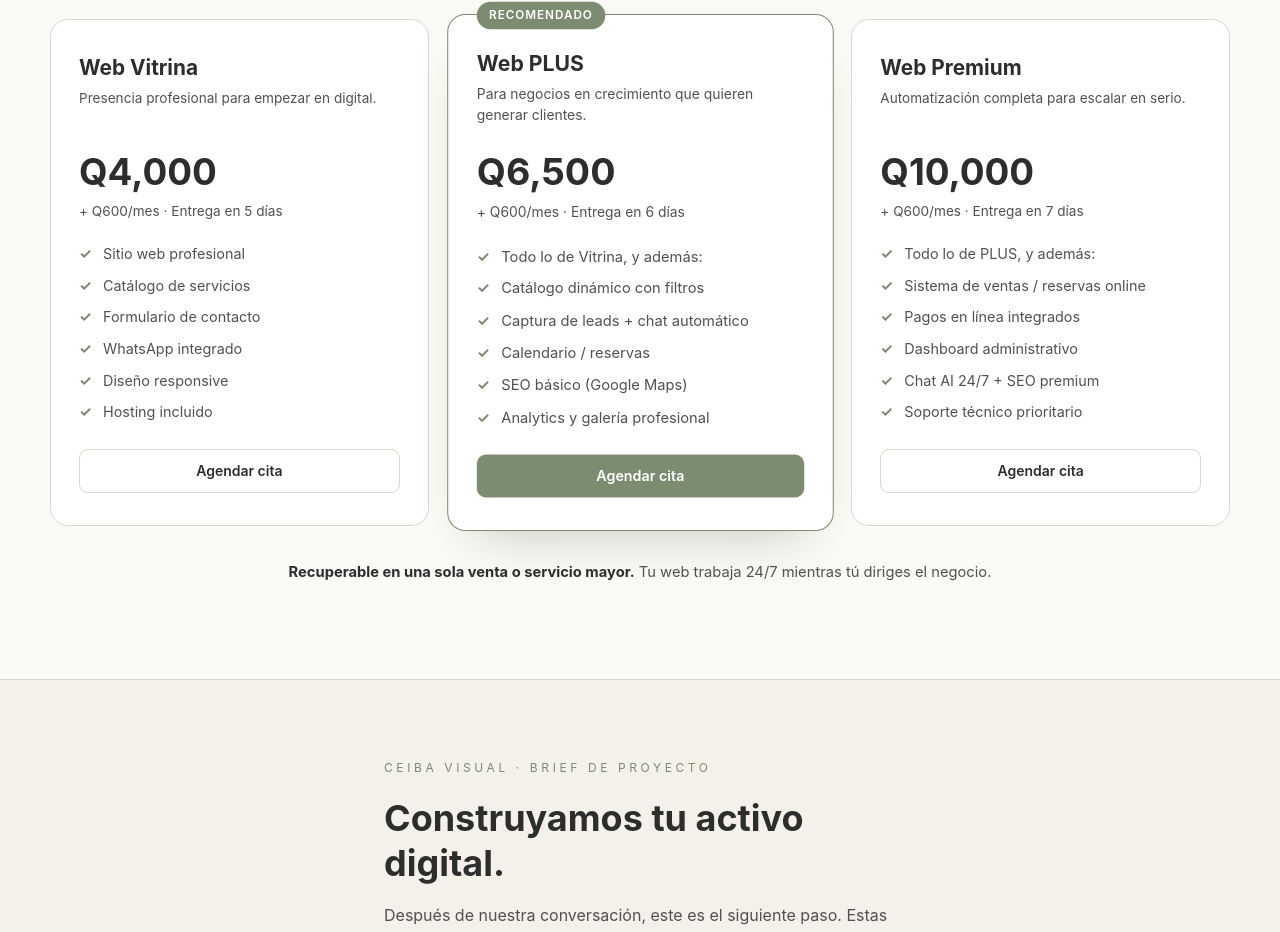
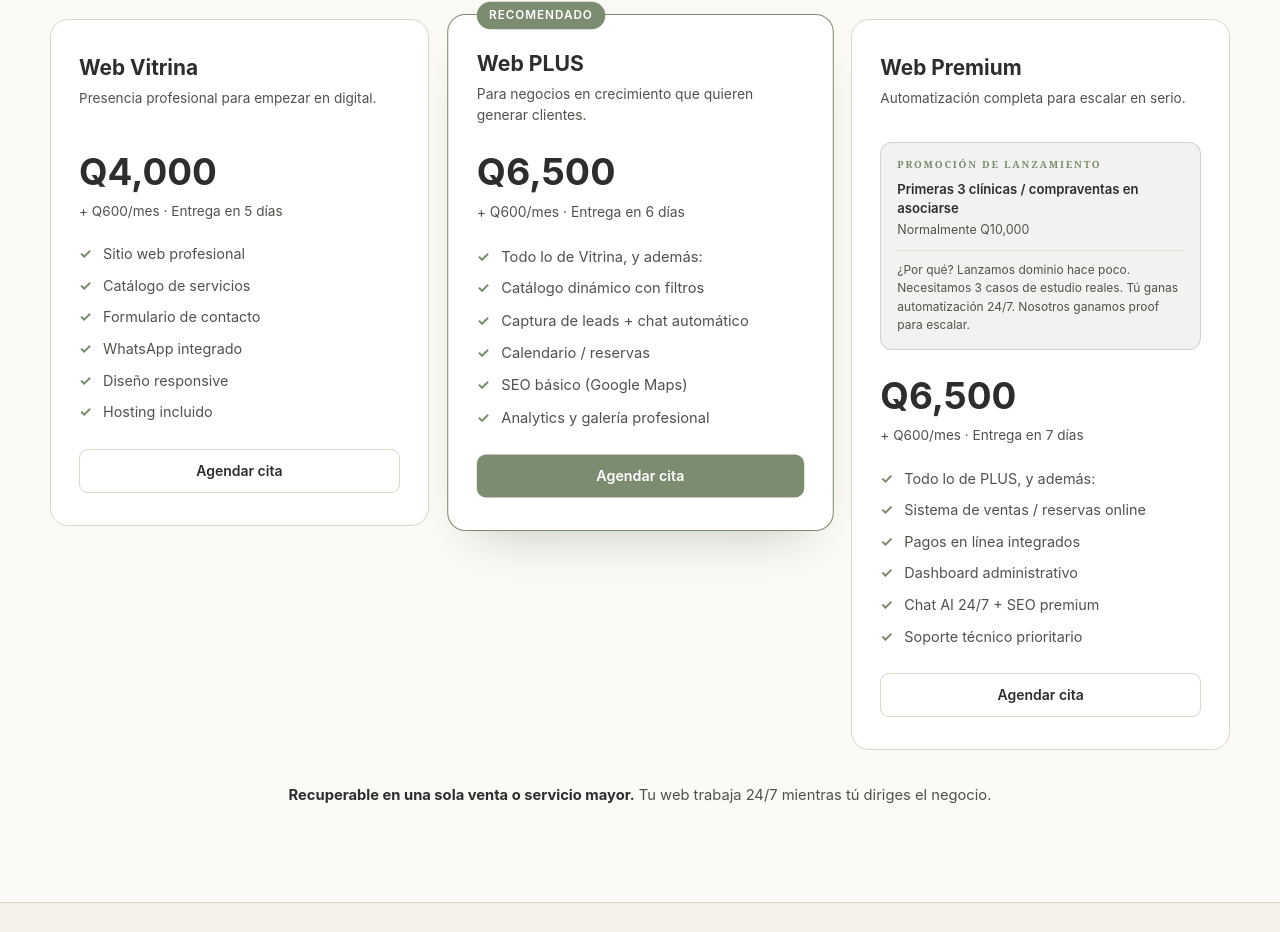
Before and after one commit to Vtornik141/CEIBANUEVA, a Next.js app in the folder apps/ceiba/: page / in a window 1280 px wide. Shown: the part 4246-5178 px from the top of the page. Built offline with nearby package versions, Linux system fonts and the light colour scheme; a web font is replaced by a local one.

Commit message:
Add launch promo block to Web Premium card

```diff
--- a/apps/ceiba/components/Paquetes.tsx
+++ b/apps/ceiba/components/Paquetes.tsx
@@ -1,6 +1,21 @@
 import { Reveal } from "./Reveal";
 
-const TIERS = [
+type Tier = {
+  nombre: string;
+  para: string;
+  precio: string;
+  detalle: string;
+  feats: string[];
+  cta: string;
+  destacado: boolean;
+  promo?: {
+    cupos: string;
+    normal: string;
+    razon: string;
+  };
+};
+
+const TIERS: Tier[] = [
   {
     nombre: "Web Vitrina",
     para: "Presencia profesional para empezar en digital.",
@@ -36,7 +51,7 @@ const TIERS = [
   {
     nombre: "Web Premium",
     para: "Automatización completa para escalar en serio.",
-    precio: "Q10,000",
+    precio: "Q6,500",
     detalle: "+ Q600/mes · Entrega en 7 días",
     feats: [
       "Todo lo de PLUS, y además:",
@@ -48,6 +63,12 @@ const TIERS = [
     ],
     cta: "Agendar cita",
     destacado: false,
+    promo: {
+      cupos: "Primeras 3 clínicas / compraventas en asociarse",
+      normal: "Normalmente Q10,000",
+      razon:
+        "¿Por qué? Lanzamos dominio hace poco. Necesitamos 3 casos de estudio reales. Tú ganas automatización 24/7. Nosotros ganamos proof para escalar.",
+    },
   },
 ];
 
@@ -91,6 +112,27 @@ export function Paquetes() {
               <div className="text-[0.85rem] text-grafito-soft mt-1 min-h-[38px]">
                 {tier.para}
               </div>
+
+              {tier.promo && (
+                <div className="mt-4 rounded-xl border border-musgo/30 bg-musgo/10 px-4 py-3.5">
+                  <p
+                    className="text-[0.62rem] font-bold tracking-[0.18em] uppercase text-musgo mb-2"
+                    style={{ fontFamily: "Georgia, 'Times New Roman', serif" }}
+                  >
+                    Promoción de lanzamiento
+                  </p>
+                  <p className="text-[0.82rem] font-semibold text-grafito mb-0.5">
+                    {tier.promo.cupos}
+                  </p>
+                  <p className="text-[0.78rem] text-grafito-soft mb-2.5">
+                    {tier.promo.normal}
+                  </p>
+                  <p className="text-[0.75rem] text-grafito-soft leading-[1.55] border-t border-musgo/20 pt-2.5">
+                    {tier.promo.razon}
+                  </p>
+                </div>
+              )}
+
               <div className="font-display font-bold text-[2.3rem] mt-[18px] mb-0.5">
                 {tier.precio}
               </div>
```
